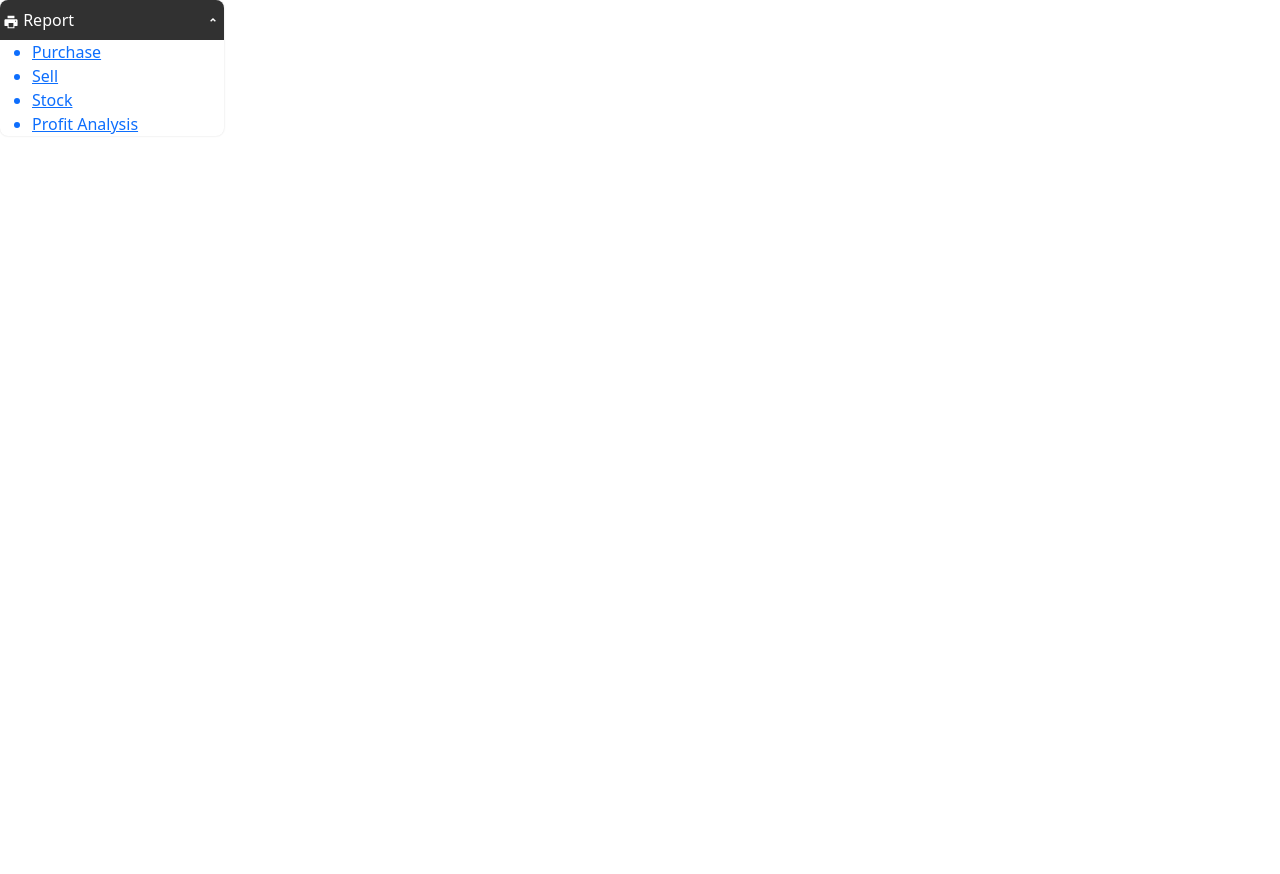
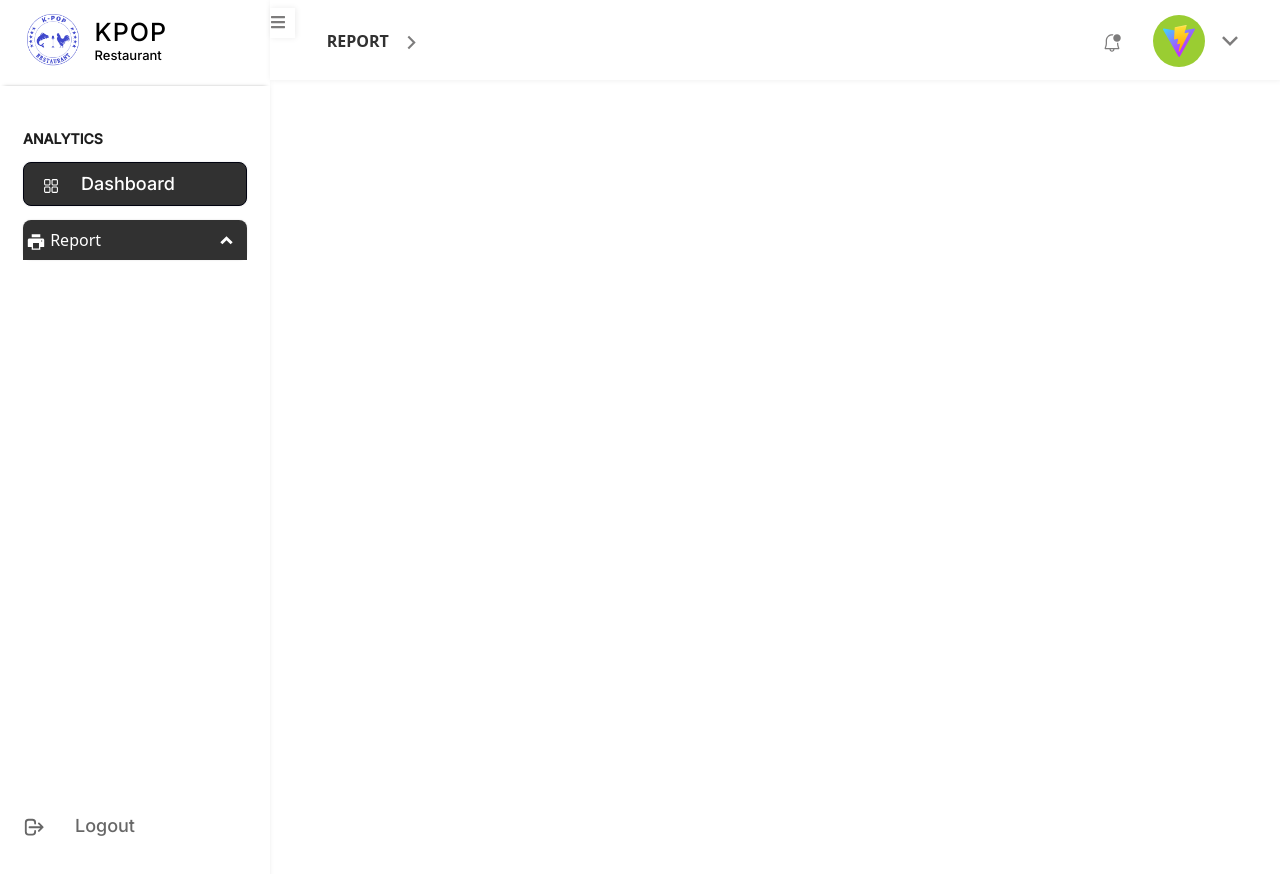
Before and after one commit to sameepmonsoon/Restaurant-management-system, a React (Vite) app: page /report in a window 1280 px wide. Shown: the top 874 px of the page. Before the commit the page ends 800 px from the top, so only its background shows below. Built offline with nearby package versions, Linux system fonts and the light colour scheme.

Commit message:
disabled signin button once data is being fetched

```diff
--- a/src/Components/DashboardButton/DashboardButton.styles.ts
+++ b/src/Components/DashboardButton/DashboardButton.styles.ts
@@ -12,6 +12,7 @@ export const DashboardButtonMainDiv = styled("div")`
   width: 224px;
   height: 50.95px;
   gap: 22px;
+  padding: 9px 0px;
 `;
 export const DashboardButtonIcon = styled("div")`
   margin-left: 19px;
--- a/src/Components/ReportButton/ReportButton.styles.ts
+++ b/src/Components/ReportButton/ReportButton.styles.ts
@@ -3,7 +3,8 @@ import styled from "@emotion/styled";
 export const ReportDiv = styled('div')`
   box-shadow: 0px 0px 2px rgba(0, 0, 0, 0.15);
   border-radius: 8px;
-  width: 224px;`
+  width: 100%;`
+
 
 export const DropdownHeader = styled('div')`
     background-color:#313131 ;
@@ -19,5 +20,9 @@ export const DropdownHeader = styled('div')`
 
 export const DropDownOptions = styled('ul')`
     color: #000;
+    .link{
+      text-decoration: none;
+      color: #000;
+    }
 
 `
--- a/src/Components/ReportButton/ReportButton.tsx
+++ b/src/Components/ReportButton/ReportButton.tsx
@@ -13,38 +13,37 @@ const ReportButton = () => {
         setIsOpen(!isOpen)
     }
     return (
-        <ReportDiv>
+        <ReportDiv >
             <DropdownHeader onClick={handleClick}>
                 <div>
-                    <AiFillPrinter/>
+                    <AiFillPrinter size={20}/>
                     <span> Report</span>
                 </div>
-                <RiArrowDropUpLine/>
+                <RiArrowDropUpLine size={35}/>
 
             </DropdownHeader>
 
             {
                  (
-                    <DropDownOptions>
-                        <Link to ="purchase" className="link">
+                    isOpen && <DropDownOptions>
+                        <Link to ="/report/purchase" className="link">
                             <li>Purchase</li>
                         </Link>
 
-                        <Link to="sales" className="link">
+                        <Link to="/report/sales" className="link">
                             <li>Sell</li>
                         </Link>
 
-                        <Link to="stocks" className="link">
+                        <Link to="/report/stocks" className="link">
                             <li>Stock</li>
                         </Link>
 
-                        <Link to="purchase" className="link">
+                        <Link to="/report/profit_anaylze" className="link">
                             <li>Profit Analysis</li>
                         </Link>
                     </DropDownOptions>
                 )
             }
-                            <Outlet/>
 
         </ReportDiv>
 
--- /dev/null
+++ b/src/Layout/ReportLayout.tsx
@@ -0,0 +1,26 @@
+import React from 'react'
+import Navbar from '../PageComponent/Dashboard/Navbar/Navbar';
+import Sider from '../PageComponent/Dashboard/Sider/Sider';
+import { ChildrenDiv, LayoutContainerDiv } from './DashboardLayout.style';
+import { DashboardMainDiv } from './DashboardLayout.styles';
+
+export default function ReportLayout({children}:{children:JSX.Element | JSX.Element[]}) {
+    return (
+      <>
+        <DashboardMainDiv>
+          <Sider />
+          <LayoutContainerDiv>
+          <Navbar
+            navTitle={"Report"}
+            navbarCardName={"Purchase"}
+            arrowIcon={true}
+          />
+
+              <ChildrenDiv>
+                {children}
+              </ChildrenDiv>
+            </LayoutContainerDiv>
+        </DashboardMainDiv>
+      </>
+    );
+}
--- a/src/PageComponent/Dashboard/Sider/Sider.tsx
+++ b/src/PageComponent/Dashboard/Sider/Sider.tsx
@@ -42,9 +42,10 @@ export default function Sider() {
       <SiderMainDiv>
           <SiderButtonLabel>
               <SiderButtonTitle>analytics</SiderButtonTitle>
-              <DashboardButton icon={<RxDashboard/>} title={"dashboard"}/>
-                <ReportButton />
+              <DashboardButton icon={<RxDashboard/>} title={"dashboard"} />
+              <ReportButton />
           </SiderButtonLabel>
+
 
           <LogoutSetting>
             <SettingDiv  onClick={handleLogout}>
--- a/src/Pages/Login.Style.ts
+++ b/src/Pages/Login.Style.ts
@@ -147,6 +147,7 @@ export const ForgetPassword = styled(Link)`
 
 export const FormError = styled("span")`
   color: #b00300;
+  margin-bottom: 15px;
 `;
 
 export const Caption = styled("p")`
@@ -160,10 +161,16 @@ export const Caption = styled("p")`
   margin-left: 15px;
   display: block;
 `;
+export const EmailContainer = styled("span")`
+  height: 84px;
+
+`;
 
 // for password field and toggle icon
 export const PasswordContainer = styled("span")`
-  height: 104px;
+  height: 84px;
+  margin-top: 0.9rem;
+
 `;
 
 // for eye on and off toggle icon
--- a/src/Pages/Login.tsx
+++ b/src/Pages/Login.tsx
@@ -15,6 +15,7 @@ import {
   ForgetPassword,
   RemembermeDiv,
   ImageTitleDiv,
+  EmailContainer,
 } from "./Login.Style";
 import MediaQuery from "react-responsive";
 import { Link, useNavigate } from "react-router-dom";
@@ -32,6 +33,7 @@ import "react-toastify/dist/ReactToastify.css";
 export function Login() {
   // use state for password toggle button
   const [type, setType] = useState("password");
+  const [isLoading, setIsLoading] = useState(false)
   //  @ts-ignore
   const [eyeIcon, setEyeIcon] = useState(AiOutlineEye);
   //  function for toggle password
@@ -57,12 +59,14 @@ export function Login() {
   const { values, handleSubmit, handleChange, errors, touched } = useFormik({
     initialValues: { email: "", password: "" },
     onSubmit: (values) => {
+      setIsLoading(true)
       HTTPMethods.post("/auth/login", values)
         .then(async function (resp: any) {
           console.log(resp.data);
           const { payload } = resp.data;
           const { token } = payload;
           localStorage.setItem("token", token);
+          setIsLoading(false)
 
           // Success Message
           toast.success("successfull login", {
@@ -82,6 +86,7 @@ export function Login() {
             autoClose: 1000,
             toastId: "log1",
           });
+          setIsLoading(false)
         });
     },
     validationSchema: schema,
@@ -101,17 +106,19 @@ export function Login() {
           <Title>
             <p>Login</p>
           </Title>
-
+        <EmailContainer>
           <TextField
               name="email"
               onChange={handleChange}
               // error={errors.email}
               label={"Email"}
-            placeholder="Enter your Email"
+              placeholder="Enter Your Email"
               defaultValue={" "}></TextField>
+        </EmailContainer>
         {errors.email && touched.email ? (
               <FormError>{errors.email}</FormError>
             ) : null}
+
           <PasswordContainer>
             <TextField
               name="password"
@@ -140,8 +147,8 @@ export function Login() {
             <ForgetPassword to="ForgotPassword">Forgot Password</ForgetPassword>
           </PasswordField>
 
-          <Button type="submit" onClick={() => handleSubmit()}>
-            Sign in
+          <Button type="submit" onClick={() => handleSubmit()} disabled={isLoading} >
+            {isLoading? "Loading" : "Sign In"}
           </Button>
         </FormDiv>
       </MainLoginDiv>
--- /dev/null
+++ b/src/Pages/ProfitAnalysis.tsx
@@ -0,0 +1,9 @@
+const ProfitAnalysis = () => {
+    return (
+        <>
+            <h3>Profit Analysis Component</h3>
+        </>
+     );
+}
+
+export default ProfitAnalysis;
--- /dev/null
+++ b/src/Pages/Reports.tsx
@@ -0,0 +1,14 @@
+import React from 'react'
+import { MdAdd } from 'react-icons/md'
+import { Outlet } from 'react-router-dom'
+import ActionButton from '../Components/ActionButton/ActionButton'
+import DashboardLayout from '../Layout/DashboardLayout'
+import ReportLayout from '../Layout/ReportLayout'
+
+export default function Reports() {
+  return (
+    <ReportLayout>
+        <Outlet />
+    </ReportLayout>
+  )
+}
```
Also changed, not shown: src/App.tsx (+5 -3 lines). Lines whose indentation alone changed are shown as unchanged.
